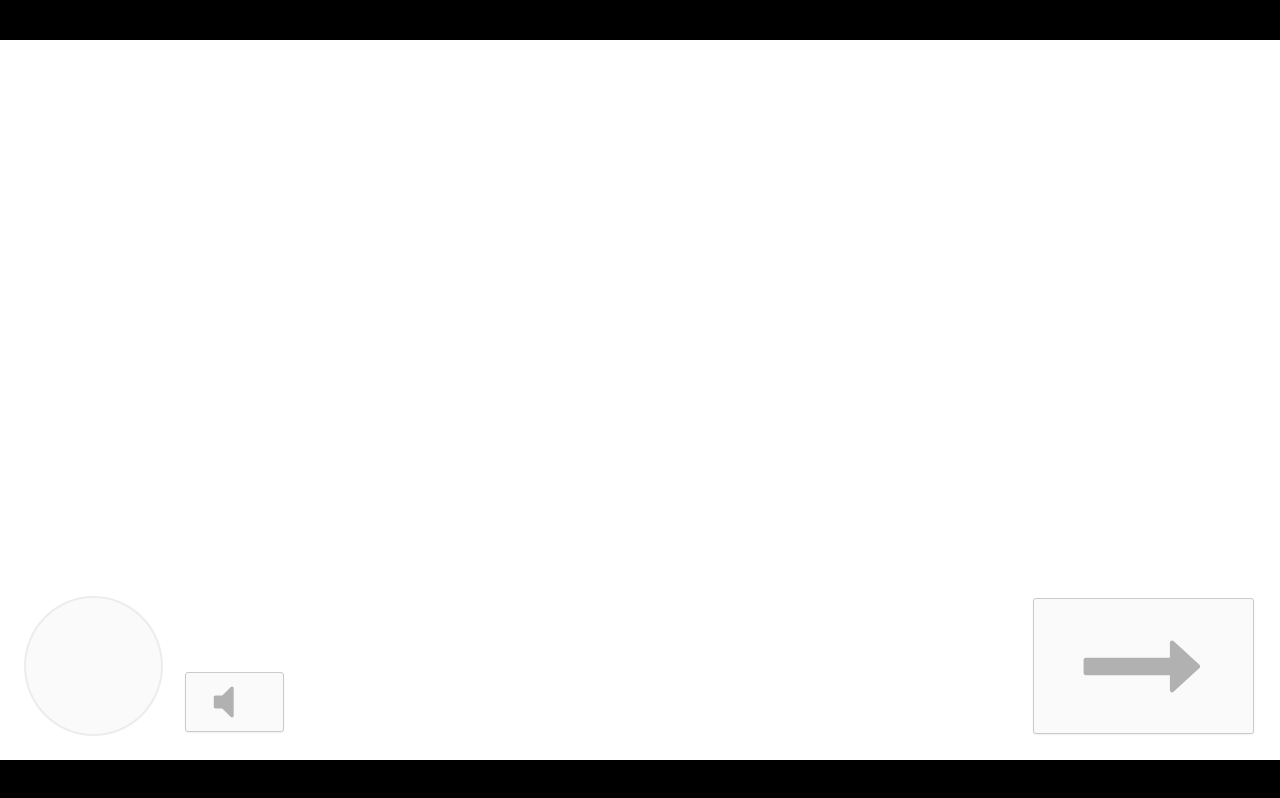
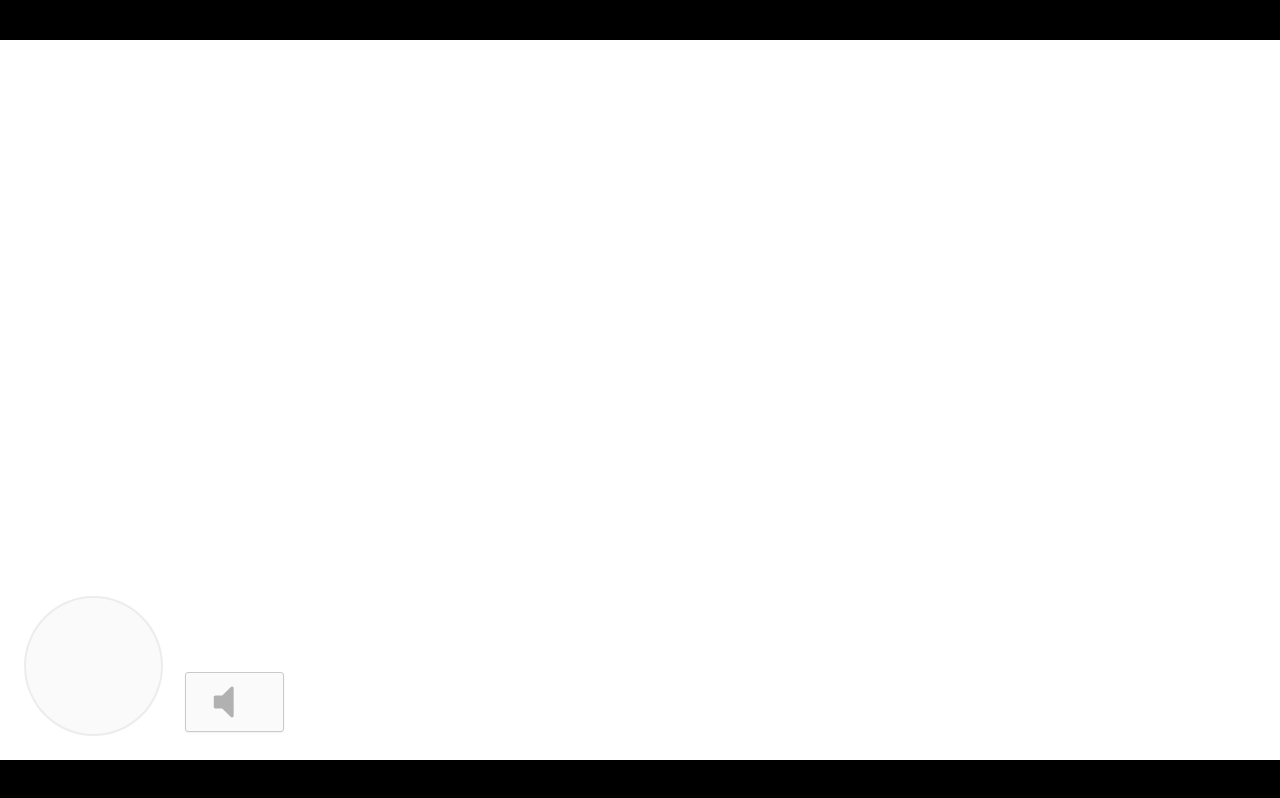
Before and after one commit to ionstage/scenes, a website with bundled scripts: page index.html in a window 1280 px wide. Built offline with nearby package versions, Linux system fonts and the light colour scheme.

Commit message:
Remove next-button

```diff
--- a/css/app.css
+++ b/css/app.css
@@ -108,13 +108,3 @@ body {
 .mute-button[data-state='unmute'] > .button-icon-mute {
   display: none;
 }
-
-.next-button {
-  float: right;
-  height: 100%;
-  width: 18%;
-}
-
-.button-icon-next {
-  padding: 3%;
-}
--- a/index.html
+++ b/index.html
@@ -22,9 +22,6 @@
       <img class="button-icon-mute button-icon" src="images/volume-off.svg" alt="Mute">
       <img class="button-icon-unmute button-icon" src="images/volume-up.svg" alt="Unmute">
     </button>
-    <button class="next-button button">
-      <img class="button-icon-next button-icon" src="images/long-arrow-right.svg" alt="Next">
-    </button>
   </div>
   <script src="js/bundle.js"></script>
   <script src="js/helper.js"></script>
--- a/js/components/controls.js
+++ b/js/components/controls.js
@@ -9,13 +9,11 @@
   var Controls = jCore.Component.inherits(function() {
     this.medal = new Medal({ element: this.findElement('.medal') });
     this.muteButton = new MuteButton({ element: this.findElement('.mute-button') });
-    this.nextButton = new Button({ element: this.findElement('.next-button') });
   });
 
   Controls.prototype.oninit = function() {
     this.muteButton.on('mute', this.emit.bind(this, 'mute'));
     this.muteButton.on('unmute', this.emit.bind(this, 'unmute'));
-    this.nextButton.on('tap', this.emit.bind(this, 'next'));
   };
 
   if (typeof module !== 'undefined' && module.exports) {
```
Also changed, not shown: images/long-arrow-right.svg (deleted).
